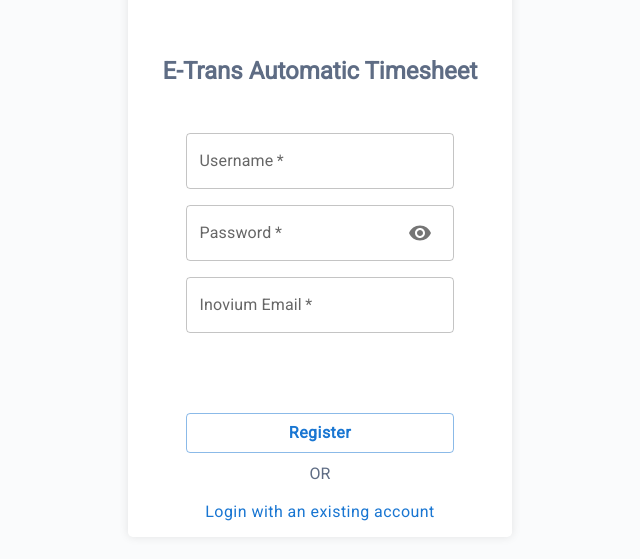
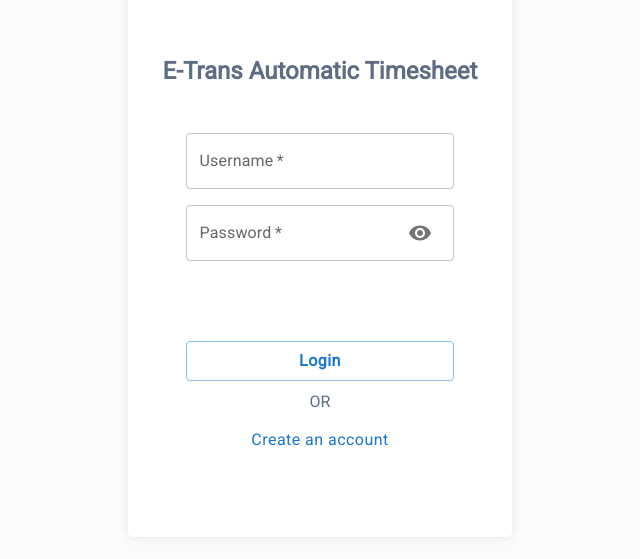
Before and after one commit to alexxmanea/pontare, a React (Create React App) app in the folder frontend/: page /login in a window 1280 px wide. Shown: the part 143-702 px from the top of the page, without its empty margins (320-960 px from the left). Built offline with nearby package versions, Linux system fonts and the light colour scheme.

Commit message:
Added routing and navigating between the Login, Register and Dashboard pages.

```diff
--- a/frontend/src/App.js
+++ b/frontend/src/App.js
@@ -1,10 +1,25 @@
 import "./App.css";
 import Login from "./pages/login/Login";
 import Register from "./pages/register/Register";
+import Dashboard from "./pages/dashboard/Dashboard";
 import "@fontsource/roboto";
+import { BrowserRouter, Routes, Route } from "react-router-dom";
+import ProtectedRoutes from "./routing/ProtectedRoutes";
+import UnknownRoute from "./routing/UnknownRoute";
 
 function App() {
-    return <Register />;
+    return (
+        <BrowserRouter>
+            <Routes>
+                <Route path="/login" element={<Login />} />
+                <Route path="/register" element={<Register />} />
+                <Route element={<ProtectedRoutes />}>
+                    <Route path="/dashboard" element={<Dashboard />} />
+                </Route>
+                <Route path="*" element={<UnknownRoute />} />
+            </Routes>
+        </BrowserRouter>
+    );
 }
 
 export default App;
--- /dev/null
+++ b/frontend/src/pages/dashboard/Dashboard.js
@@ -0,0 +1,7 @@
+import "./Dashboard.css";
+
+function Dashboard() {
+    return <div>Dashboard</div>;
+}
+
+export default Dashboard;
--- a/frontend/src/pages/login/Login.js
+++ b/frontend/src/pages/login/Login.js
@@ -8,6 +8,7 @@
 import Alert from "@mui/material/Alert";
 import CircularProgress from "@mui/material/CircularProgress";
 import axios from "axios";
+import { useNavigate } from "react-router-dom";
 import {
     REST_URL,
     INVALID_CREDENTIALS,
@@ -15,6 +16,8 @@
 } from "../../common/RestApi.js";
 
 const Login = () => {
+    const navigate = useNavigate();
+
     const [username, setUsername] = useState("");
     const [password, setPassword] = useState("");
     const [showPassword, setShowPassword] = useState(false);
@@ -48,6 +51,7 @@
                     return;
                 }
                 setErrorMessage(getErrorMessage());
+                navigate("/dashboard")
             })
             .catch((error) => {
                 showLoadingScreen(false);
@@ -141,7 +145,7 @@
                     Login
                 </Button>
                 <div>OR</div>
-                <Button className="login-register" variant="text" size="small">
+                <Button className="login-register" variant="text" size="small" onClick={() => navigate("/register")}>
                     Create an account
                 </Button>
             </div>
--- a/frontend/src/pages/register/Register.js
+++ b/frontend/src/pages/register/Register.js
@@ -8,6 +8,7 @@
 import Alert from "@mui/material/Alert";
 import CircularProgress from "@mui/material/CircularProgress";
 import axios from "axios";
+import { useNavigate } from "react-router-dom";
 import {
     REST_URL,
     INVALID_TIMESHEET_CREDENTIALS,
@@ -17,6 +18,8 @@
 import { isValidEmail, isInoviumEmail } from "../../common/Utils.js";
 
 const Register = () => {
+    const navigate = useNavigate();
+
     const [username, setUsername] = useState("");
     const [password, setPassword] = useState("");
     const [email, setEmail] = useState("");
@@ -179,7 +182,11 @@
                     Register
                 </Button>
                 <div>OR</div>
-                <Button className="register-login" variant="text" size="small">
+                <Button
+                    className="register-login"
+                    variant="text"
+                    size="small"
+                    onClick={() => navigate("/login")}>
                     Login with an existing account
                 </Button>
             </div>
--- /dev/null
+++ b/frontend/src/routing/ProtectedRoutes.js
@@ -0,0 +1,7 @@
+import { Navigate, Outlet } from "react-router-dom";
+
+export default function ProtectedRoutes() {
+    const isAuthenticated = true;
+
+    return isAuthenticated ? <Outlet /> : <Navigate to={"/login"} />;
+}
--- /dev/null
+++ b/frontend/src/routing/UnknownRoute.js
@@ -0,0 +1,16 @@
+import { Navigate } from "react-router-dom";
+
+function getKnownRoute(isAuthenthicated) {
+    if (!isAuthenthicated) {
+        return "/login";
+    }
+
+    return "/dashboard";
+}
+
+export default function UnknownRoute() {
+    const isAuthenthicated = false;
+    const path = getKnownRoute(isAuthenthicated);
+
+    return <Navigate to={path} />;
+}
```
Also changed, not shown: frontend/src/pages/dashboard/Dashboard.css (added).
